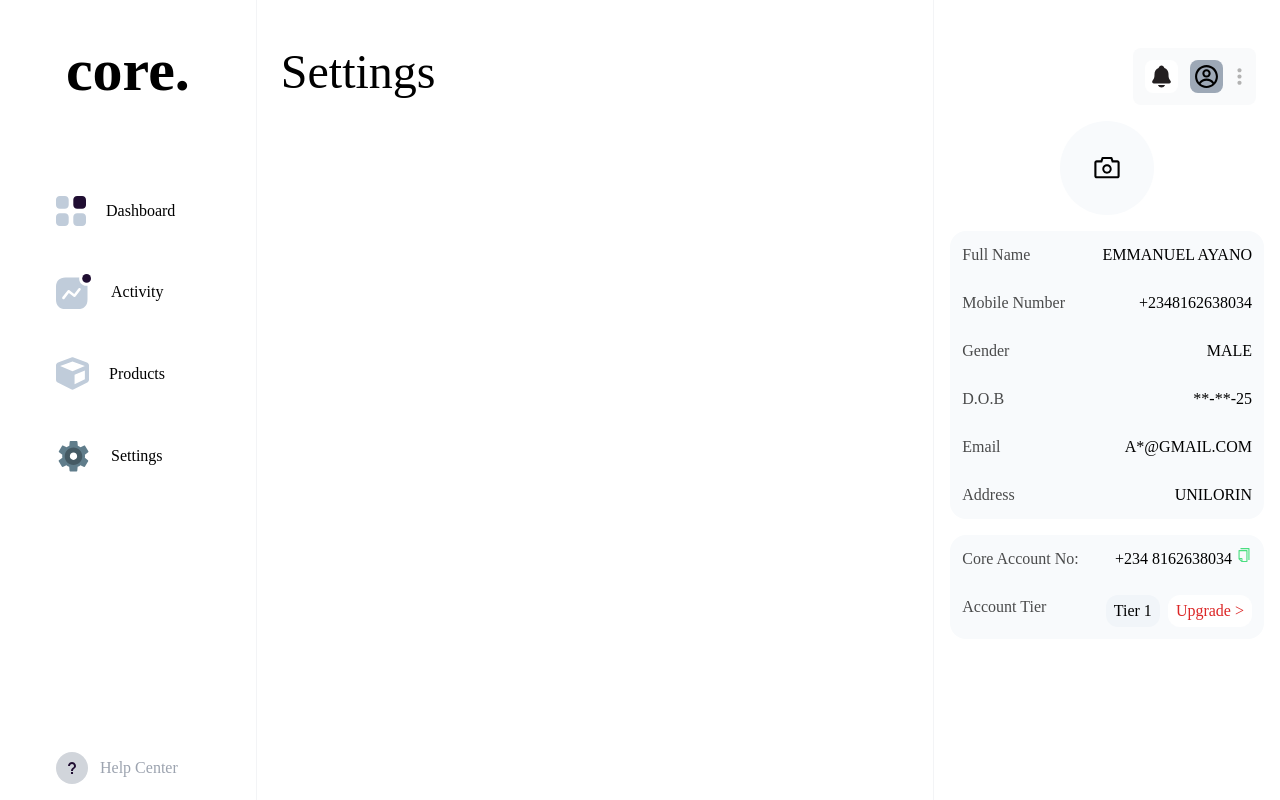
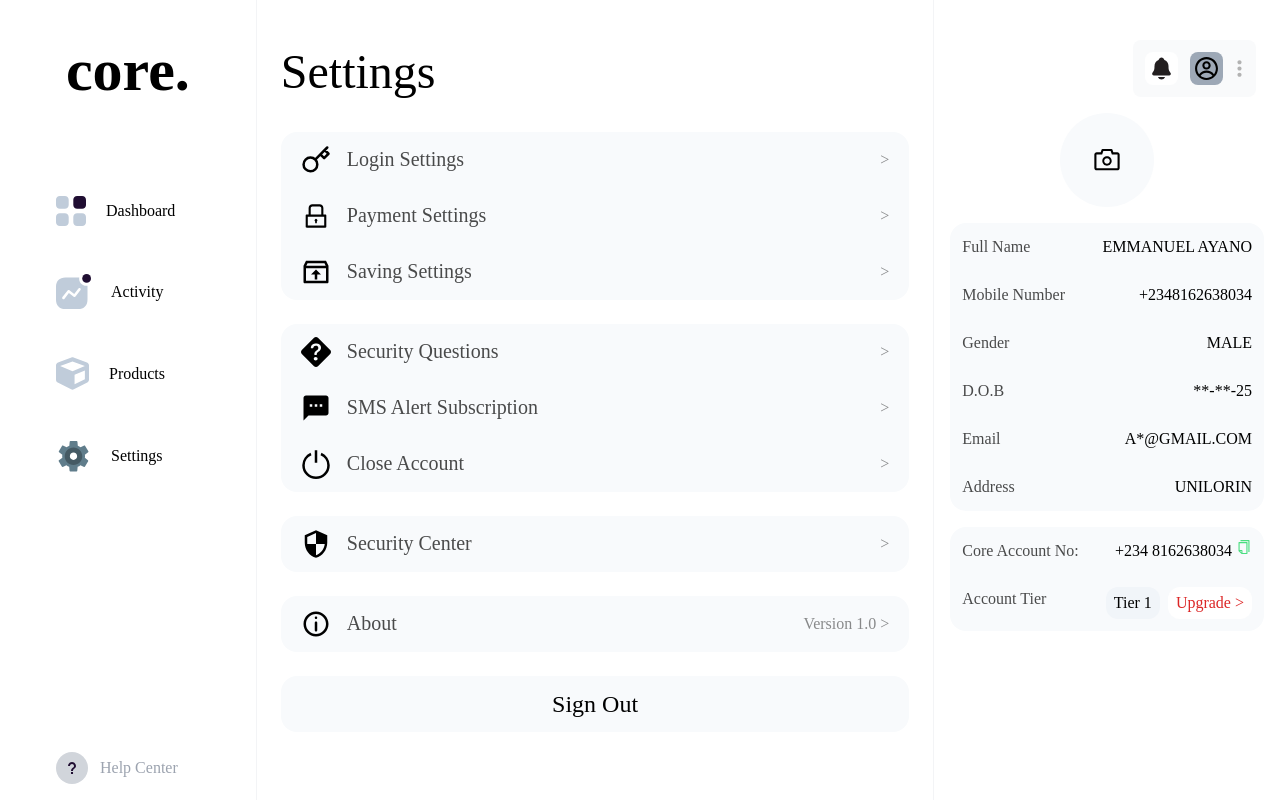
Before and after one commit to AYANO-EMMANUEL/core-banking-app, a React (Vite) app: page /app/settings in a window 1280 px wide. Built offline with nearby package versions, Linux system fonts and the light colour scheme; a web font is replaced by a local one.

Commit message:
added the other part of the settings(center)

```diff
--- a/src/pages/Settings/Settings.jsx
+++ b/src/pages/Settings/Settings.jsx
@@ -1,7 +1,13 @@
 import { useState } from "react";
 import TopRightMenu from "../../components/TopRightMenu";
 import RightNav from "../../components/RightNav";
-import { AiOutlineCamera, AiOutlineCopy } from "react-icons/ai";
+import { AiOutlineCamera, AiOutlineCopy, AiOutlineLock } from "react-icons/ai";
+import { FiKey } from "react-icons/fi";
+import { RiInboxUnarchiveLine } from "react-icons/ri";
+import { BsQuestionDiamondFill } from "react-icons/bs";
+import { MdSecurity, MdTextsms } from "react-icons/md";
+import { GrPower } from "react-icons/gr";
+import { CgInfo } from "react-icons/cg";
 
 const Settings = () => {
     return (
@@ -12,12 +18,88 @@ const Settings = () => {
             <div className="text-5xl">Settings</div>
             <TopRightMenu styles="block lg:hidden" />
           </div>
-          <div className="flex space-x-6 my-6">
-
+          <div className="flex flex-col my-6">
+            <div className="bg-slate-50 rounded-2xl p-3 flex flex-col my-3 gap-y-6">
+              <div className="flex justify-between align-middle my-auto py-auto">
+                <div className="flex justify-between align-middle my-auto py-auto">
+                  {/* <span className="bg-slate-100 rounded-xl p-1 px-2">Tier 1</span> */}
+                  <FiKey height={'100%'} size={'30'} className="ms-2 h-full" />
+                  <span className="opacity-70 pl-4 text-xl">Login Settings</span>
+                </div>
+                <span className="opacity-45 rounded-xl ml-2 p-1 px-2"> {">"} </span>
+              </div>
+              <div className="flex justify-between align-middle my-auto py-auto">
+                <div className="flex justify-between align-middle my-auto py-auto">
+                  {/* <span className="bg-slate-100 rounded-xl p-1 px-2">Tier 1</span> */}
+                  <AiOutlineLock height={'100%'} size={'30'} className="ms-2 h-full" />
+                  <span className="opacity-70 pl-4 text-xl">Payment Settings</span>
+                </div>
+                <span className="opacity-45 rounded-xl ml-2 p-1 px-2"> {">"} </span>
+              </div>
+              <div className="flex justify-between align-middle my-auto py-auto">
+                <div className="flex justify-between align-middle my-auto py-auto">
+                  {/* <span className="bg-slate-100 rounded-xl p-1 px-2">Tier 1</span> */}
+                  <RiInboxUnarchiveLine height={'100%'} size={'30'} className="ms-2 h-full" />
+                  <span className="opacity-70 pl-4 text-xl">Saving Settings</span>
+                </div>
+                <span className="opacity-45 rounded-xl ml-2 p-1 px-2"> {">"} </span>
+              </div>
+            </div>
+            <div className="bg-slate-50 rounded-2xl p-3 flex flex-col my-3 gap-y-6">
+              <div className="flex justify-between align-middle my-auto py-auto">
+                <div className="flex justify-between align-middle my-auto py-auto">
+                  {/* <span className="bg-slate-100 rounded-xl p-1 px-2">Tier 1</span> */}
+                  <BsQuestionDiamondFill height={'100%'} size={'30'} className="ms-2 h-full" />
+                  <span className="opacity-70 pl-4 text-xl">Security Questions</span>
+                </div>
+                <span className="opacity-45 rounded-xl ml-2 p-1 px-2"> {">"} </span>
+              </div>
+              <div className="flex justify-between align-middle my-auto py-auto">
+                <div className="flex justify-between align-middle my-auto py-auto">
+                  {/* <span className="bg-slate-100 rounded-xl p-1 px-2">Tier 1</span> */}
+                  <MdTextsms height={'100%'} size={'30'} className="ms-2 h-full" />
+                  <span className="opacity-70 pl-4 text-xl">SMS Alert Subscription</span>
+                </div>
+                <span className="opacity-45 rounded-xl ml-2 p-1 px-2"> {">"} </span>
+              </div>
+              <div className="flex justify-between align-middle my-auto py-auto">
+                <div className="flex justify-between align-middle my-auto py-auto">
+                  {/* <span className="bg-slate-100 rounded-xl p-1 px-2">Tier 1</span> */}
+                  <GrPower height={'100%'} size={'30'} className="ms-2 h-full" />
+                  <span className="opacity-70 pl-4 text-xl">Close Account</span>
+                </div>
+                <span className="opacity-45 rounded-xl ml-2 p-1 px-2"> {">"} </span>
+              </div>
+            </div>
+            <div className="bg-slate-50 rounded-2xl p-3 flex flex-col my-3 gap-y-6">
+              <div className="flex justify-between align-middle my-auto py-auto">
+                <div className="flex justify-between align-middle my-auto py-auto">
+                  {/* <span className="bg-slate-100 rounded-xl p-1 px-2">Tier 1</span> */}
+                  <MdSecurity height={'100%'} size={'30'} className="ms-2 h-full" />
+                  <span className="opacity-70 pl-4 text-xl">Security Center</span>
+                </div>
+                <span className="opacity-45 rounded-xl ml-2 p-1 px-2"> {">"} </span>
+              </div>
+            </div>
+            <div className="bg-slate-50 rounded-2xl p-3 flex flex-col my-3 gap-y-6">
+              <div className="flex justify-between align-middle my-auto py-auto">
+                <div className="flex justify-between align-middle my-auto py-auto">
+                  {/* <span className="bg-slate-100 rounded-xl p-1 px-2">Tier 1</span> */}
+                  <CgInfo height={'100%'} size={'30'} className="ms-2 h-full" />
+                  <span className="opacity-70 pl-4 text-xl">About</span>
+                </div>
+                <span className="opacity-45 rounded-xl ml-2 p-1 px-2">Version 1.0  {">"} </span>
+              </div>
+            </div>
+            <div className="bg-slate-50 rounded-2xl p-3 flex flex-col my-3 gap-y-6">
+              <div className="flex justify-center text-2xl align-middle my-auto py-auto">
+                Sign Out
+              </div>
+            </div>
           </div>
         </div>
         <div className="border-l-[1px] border-gray-100 h-screen flex-[1.6] lg:flex-[1.1] hidden lg:block">
-          <TopRightMenu styles={'pt-12 pr-6'} class="hidden lg:visible"/>
+          <TopRightMenu styles={'pt-10 pr-6'} class="hidden lg:visible"/>
           <div className="">
             <div className="w-max bg-slate-50 p-8 m-auto cursor-pointer hover:bg-slate-200 hover:opacity-25 rounded-full my-4">
               <AiOutlineCamera size={'30px'} />
@@ -53,7 +135,7 @@ const Settings = () => {
                 <span className="opacity-70">Core Account No:</span>
                 <div className="flex align-middle">
                   <span className="">+234 8162638034 </span>
-                  <AiOutlineCopy className="text-green-400 ml-1" />
+                  <AiOutlineCopy className="text-green-400 cursor-pointer ml-1" />
                 </div>
               </div>
               <div className="flex justify-between">
```
